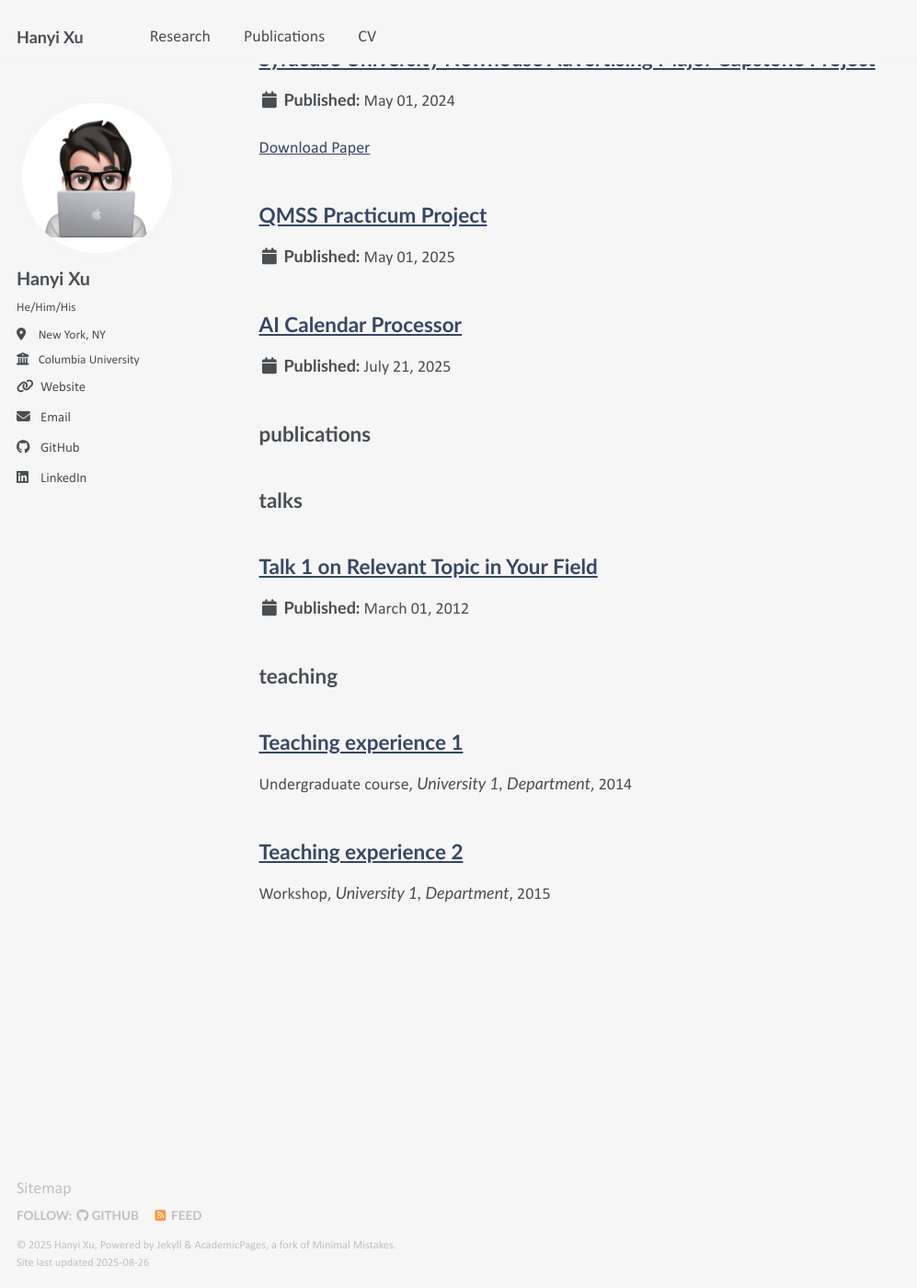
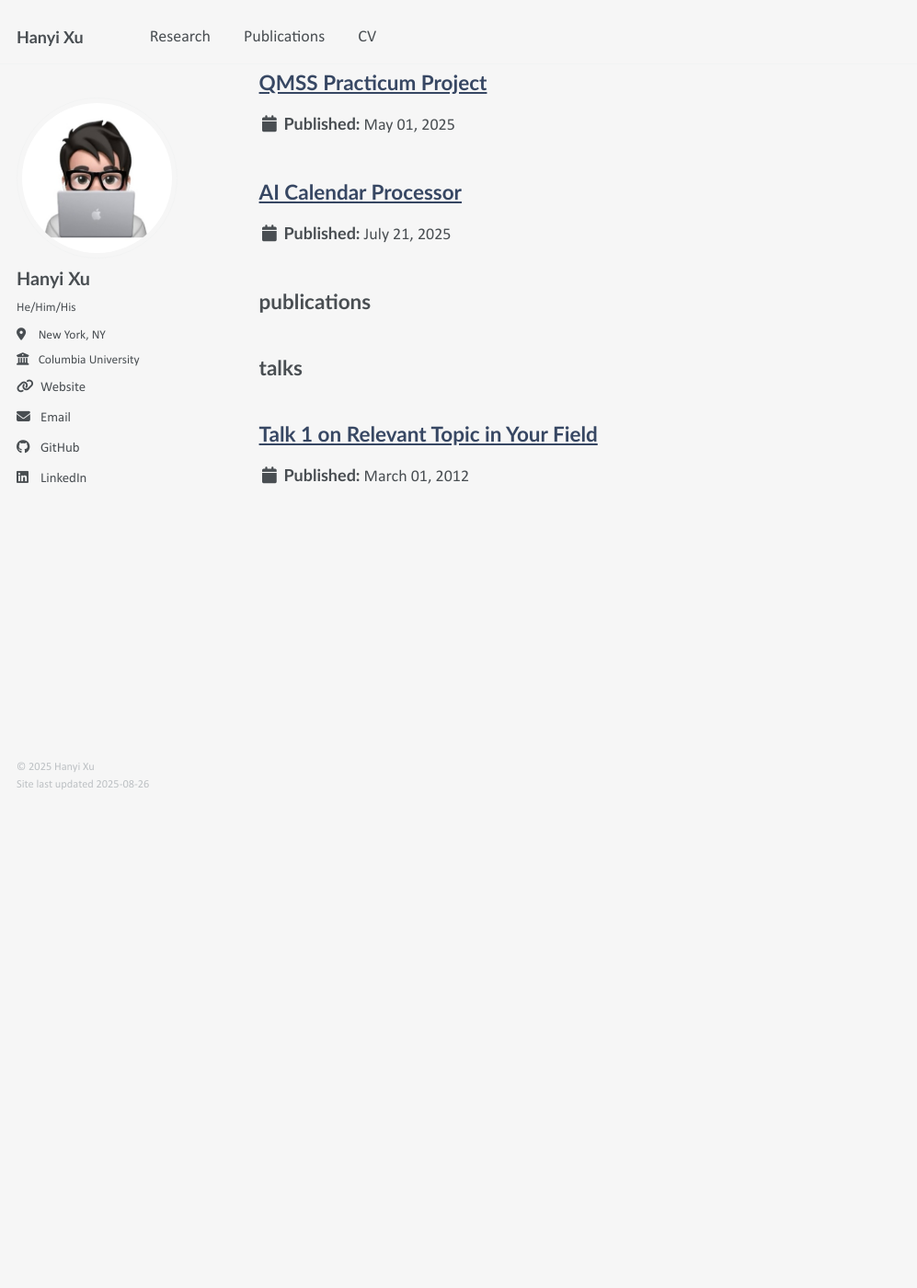
Before and after one commit to hanyixu/hanyixu.github.io, a Jekyll site: the page built from _pages/sitemap.md, in a window 1280 px wide and 1400 px high, scrolled down 2144 px. Shown: the whole window at 92% size, without its empty margins (0-997 px from the left). Built offline with Jekyll 4.4.1, drawn with Linux system fonts in a browser that asks for light colours; after the commit the page ends 3024 px from its top, so only the background shows below that; some of the changed text lies outside the part shown.

Commit message:
update 8.25

```diff
--- a/_config.yml
+++ b/_config.yml
@@ -214,9 +214,6 @@ kramdown:
 
 # These settings control the types of collections used by the template
 collections:
-  teaching:
-    output: true
-    permalink: /:collection/:path/
   publications:
     output: true
     permalink: /:collection/:path/
--- a/_data/navigation.yml
+++ b/_data/navigation.yml
@@ -22,9 +22,6 @@ main:
 # - title: "talks"
 #   url: /talks/
 
-#  - title: "Teaching"
-#    url: /teaching/
-
 
 # - title: "Blog Posts"
 #   url: /year-archive/
--- a/_includes/footer.html
+++ b/_includes/footer.html
@@ -1,25 +1,6 @@
 {% include base_path %}
 
-{% if site.author.github or site.author.bitbucket or site.atom_feed.hide != true %}
-<div class="page__footer-follow">
-  <ul class="social-icons">
-    {% if site.data.ui-text[site.locale].follow_label %}
-      <li><strong>{{ site.data.ui-text[site.locale].follow_label }}</strong></li>
-    {% endif %}
-    {% if site.author.github %}
-      <li><a href="http://github.com/{{ site.author.github }}"><i class="fab fa-github" aria-hidden="true"></i> GitHub</a></li>
-    {% endif %}
-    {% if site.author.bitbucket %}
-      <li><a href="http://bitbucket.org/{{ site.author.bitbucket }}"><i class="fab fa-bitbucket" aria-hidden="true"></i> Bitbucket</a></li>
-    {% endif %}
-    {% if site.atom_feed.hide != true %}
-    <li><a href="{% if site.atom_feed.path %}{{ site.atom_feed.path }}{% else %}{{ base_path }}/feed.xml{% endif %}"><i class="fa fa-fw fa-rss-square" aria-hidden="true"></i> {{ site.data.ui-text[site.locale].feed_label | default: "Feed" }}</a></li>
-    {% endif %}
-  </ul>
-</div>
-{% endif %}
-
 <div class="page__footer-copyright">
-  &copy; {{ site.time | date: '%Y' }} {{ site.name | default: site.title }}, {{ site.data.ui-text[site.locale].powered_by | default: "Powered by" }} <a href="http://jekyllrb.com" rel="nofollow">Jekyll</a> &amp; <a href="https://github.com/academicpages/academicpages.github.io">AcademicPages</a>, a fork of <a href="https://mademistakes.com/work/minimal-mistakes-jekyll-theme/" rel="nofollow">Minimal Mistakes</a>.<br />
+  &copy; {{ site.time | date: '%Y' }} {{ site.name | default: site.title }}<br />
   Site last updated {{ "now" | date: '%Y-%m-%d' %}}
 </div>
--- a/_includes/footer/custom.html
+++ b/_includes/footer/custom.html
@@ -1,3 +1,3 @@
 <!-- start custom footer snippets -->
-<a href="/sitemap/">Sitemap</a>
+<!-- <a href="/sitemap/">Sitemap</a> -->
 <!-- end custom footer snippets -->
--- a/_pages/markdown.md
+++ b/_pages/markdown.md
@@ -16,7 +16,6 @@ redirect_from:
   * _publications/
   * _portfolio/
   * _posts/
-  * _teaching/
   * _talks/
 * Footer: _includes/footer.html
 * Static files (like PDFs): /files/
--- a/_teaching/2014-spring-teaching-1.md
+++ /dev/null
@@ -1,20 +0,0 @@
----
-title: "Teaching experience 1"
-collection: teaching
-type: "Undergraduate course"
-permalink: /teaching/2014-spring-teaching-1
-venue: "University 1, Department"
-date: 2014-01-01
-location: "City, Country"
----
-
-This is a description of a teaching experience. You can use markdown like any other post.
-
-Heading 1
-======
-
-Heading 2
-======
-
-Heading 3
-======
--- a/_teaching/2015-spring-teaching-2.md
+++ /dev/null
@@ -1,20 +0,0 @@
----
-title: "Teaching experience 2"
-collection: teaching
-type: "Workshop"
-permalink: /teaching/2015-spring-teaching-1
-venue: "University 1, Department"
-date: 2015-01-01
-location: "City, Country"
----
-
-This is a description of a teaching experience. You can use markdown like any other post.
-
-Heading 1
-======
-
-Heading 2
-======
-
-Heading 3
-======
```
Also changed, not shown: _pages/teaching.html (deleted, +0 -12 lines), _pages/terms.md (deleted, +0 -39 lines), 1 other file.
